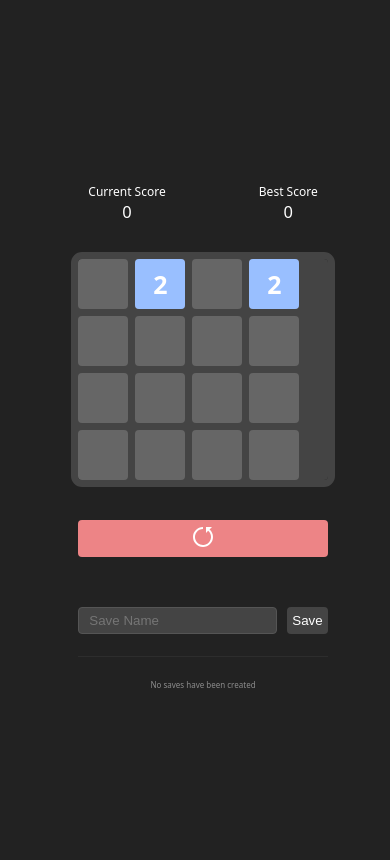
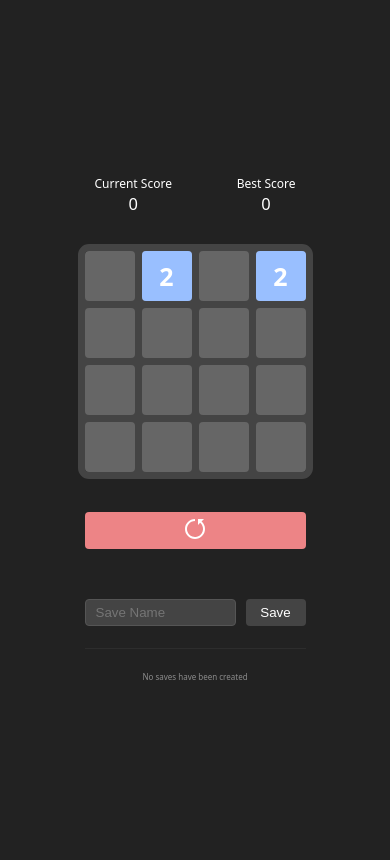
Before and after one commit to Luciism/2048, a Flask app: page / in a window 390 px wide. After the commit the page ends 680 px from the top, so only its background shows below. Run offline with Flask 3, Linux system fonts and the light colour scheme.

Commit message:
fix weird mobile sizing

```diff
--- a/static/styles.css
+++ b/static/styles.css
@@ -17,6 +17,11 @@ body {
   flex-direction: column;
   align-items: center;
   justify-content: center;
+  margin: 0;
+}
+
+main {
+  width: calc(var(--tile-size) * 4 + var(--gap-size) * 3);
 }
 
 #game-grid {
@@ -178,6 +183,7 @@ button {
   display: flex;
   flex-direction: column;
   gap: 14px;
+  flex-wrap: wrap;
 
   & hr {
     width: 100%;
@@ -199,6 +205,13 @@ button {
       border-radius: 4px;
       background-color: #444444;
       border: 1px solid #555555;
+      max-width: -moz-available;
+      width: 100%;
+    }
+
+    & button.save-create {
+      flex-grow: 1;
+      min-width: 60px;
     }
   }
 
```
